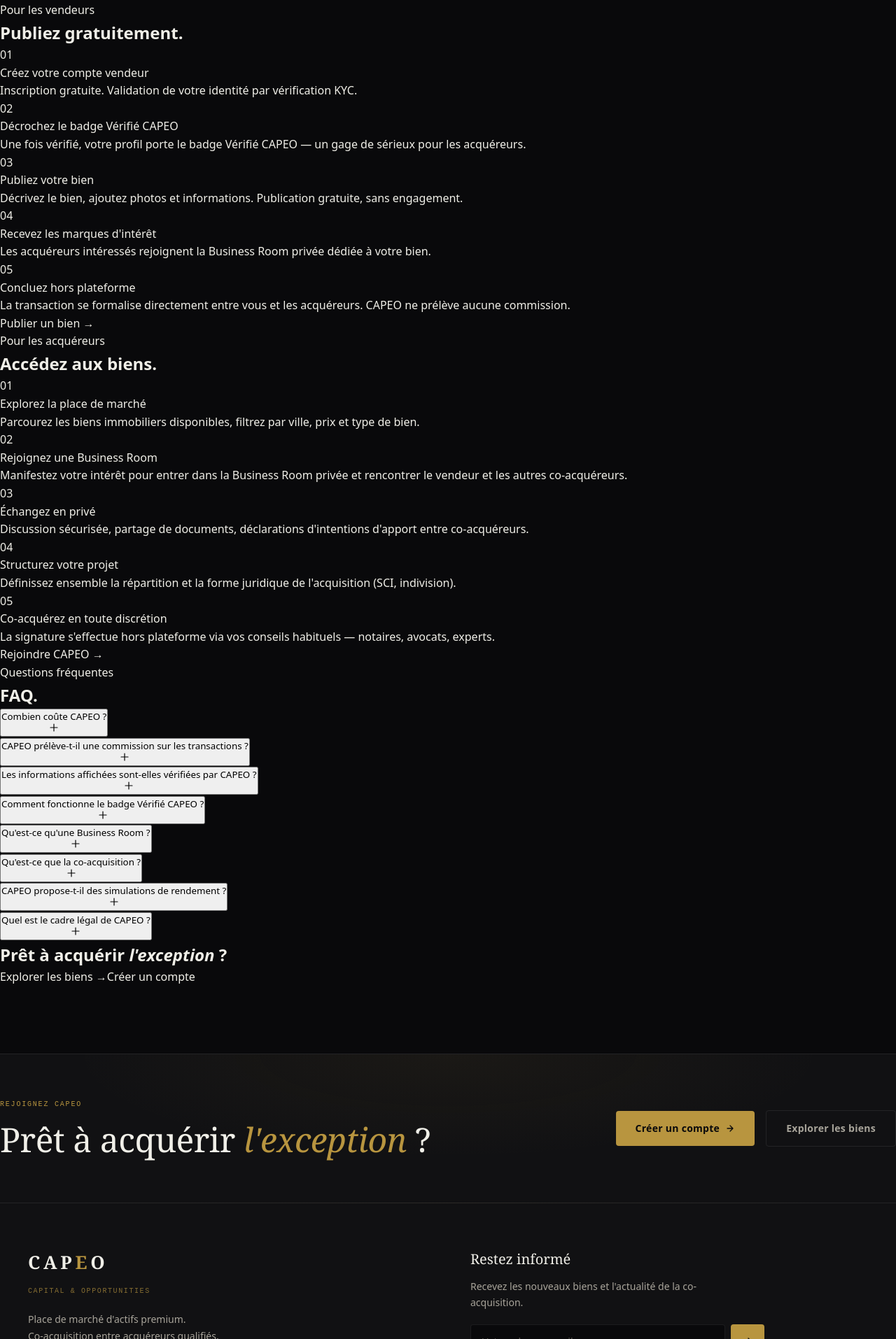
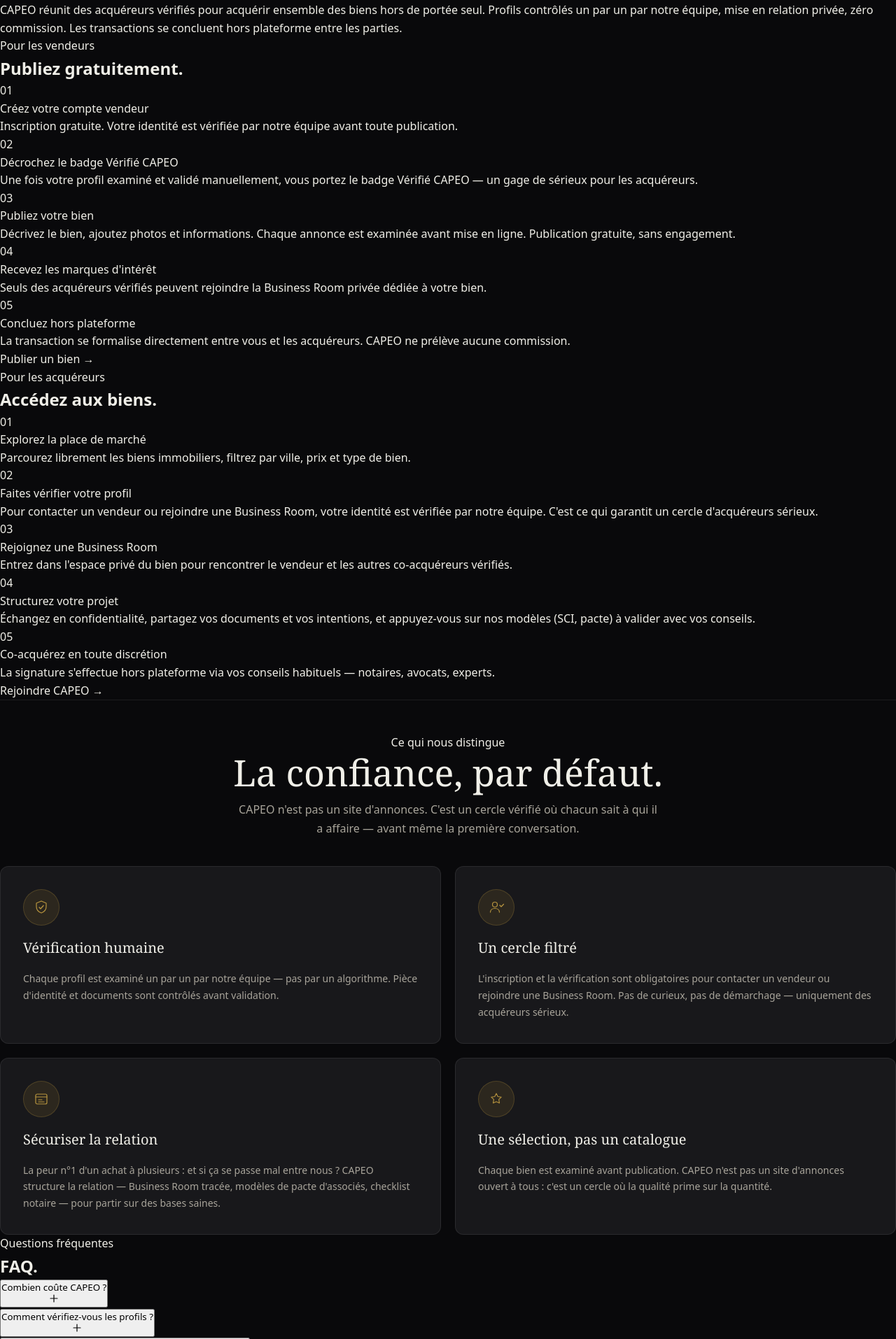
Before and after one commit to devcapeo/CAPEO, a React (Vite) app: page /comment-ca-marche in a window 1280 px wide. Shown: the part 126-2040 px from the top of the page at 70% size. Built offline with nearby package versions, Linux system fonts and the light colour scheme.

Commit message:
Update CommentCaMarche.jsx

```diff
--- a/src/pages/CommentCaMarche/CommentCaMarche.jsx
+++ b/src/pages/CommentCaMarche/CommentCaMarche.jsx
@@ -1,6 +1,7 @@
 /* ============================================
-   CAPEO — COMMENT ÇA MARCHE V4
-   Structure calquée sur la page Actifs.
+   CAPEO — COMMENT ÇA MARCHE V5
+   + Section "La confiance CAPEO" (vérification
+   humaine, filtrage, réassurance co-acquéreurs).
    ============================================ */
 
 import { useState } from 'react'
@@ -8,27 +9,71 @@ import { Link } from 'react-router-dom'
 import './CommentCaMarche.css'
 
 const VENDEUR_STEPS = [
-  { num: '01', title: 'Créez votre compte vendeur', desc: 'Inscription gratuite. Validation de votre identité par vérification KYC.' },
-  { num: '02', title: 'Décrochez le badge Vérifié CAPEO', desc: 'Une fois vérifié, votre profil porte le badge Vérifié CAPEO — un gage de sérieux pour les acquéreurs.' },
-  { num: '03', title: 'Publiez votre bien', desc: 'Décrivez le bien, ajoutez photos et informations. Publication gratuite, sans engagement.' },
-  { num: '04', title: 'Recevez les marques d\'intérêt', desc: 'Les acquéreurs intéressés rejoignent la Business Room privée dédiée à votre bien.' },
+  { num: '01', title: 'Créez votre compte vendeur', desc: 'Inscription gratuite. Votre identité est vérifiée par notre équipe avant toute publication.' },
+  { num: '02', title: 'Décrochez le badge Vérifié CAPEO', desc: 'Une fois votre profil examiné et validé manuellement, vous portez le badge Vérifié CAPEO — un gage de sérieux pour les acquéreurs.' },
+  { num: '03', title: 'Publiez votre bien', desc: 'Décrivez le bien, ajoutez photos et informations. Chaque annonce est examinée avant mise en ligne. Publication gratuite, sans engagement.' },
+  { num: '04', title: 'Recevez les marques d\'intérêt', desc: 'Seuls des acquéreurs vérifiés peuvent rejoindre la Business Room privée dédiée à votre bien.' },
   { num: '05', title: 'Concluez hors plateforme', desc: 'La transaction se formalise directement entre vous et les acquéreurs. CAPEO ne prélève aucune commission.' },
 ]
 
 const ACQUEREUR_STEPS = [
-  { num: '01', title: 'Explorez la place de marché', desc: 'Parcourez les biens immobiliers disponibles, filtrez par ville, prix et type de bien.' },
-  { num: '02', title: 'Rejoignez une Business Room', desc: 'Manifestez votre intérêt pour entrer dans la Business Room privée et rencontrer le vendeur et les autres co-acquéreurs.' },
-  { num: '03', title: 'Échangez en privé', desc: 'Discussion sécurisée, partage de documents, déclarations d\'intentions d\'apport entre co-acquéreurs.' },
-  { num: '04', title: 'Structurez votre projet', desc: 'Définissez ensemble la répartition et la forme juridique de l\'acquisition (SCI, indivision).' },
+  { num: '01', title: 'Explorez la place de marché', desc: 'Parcourez librement les biens immobiliers, filtrez par ville, prix et type de bien.' },
+  { num: '02', title: 'Faites vérifier votre profil', desc: 'Pour contacter un vendeur ou rejoindre une Business Room, votre identité est vérifiée par notre équipe. C\'est ce qui garantit un cercle d\'acquéreurs sérieux.' },
+  { num: '03', title: 'Rejoignez une Business Room', desc: 'Entrez dans l\'espace privé du bien pour rencontrer le vendeur et les autres co-acquéreurs vérifiés.' },
+  { num: '04', title: 'Structurez votre projet', desc: 'Échangez en confidentialité, partagez vos documents et vos intentions, et appuyez-vous sur nos modèles (SCI, pacte) à valider avec vos conseils.' },
   { num: '05', title: 'Co-acquérez en toute discrétion', desc: 'La signature s\'effectue hors plateforme via vos conseils habituels — notaires, avocats, experts.' },
+]
+
+const TRUST = [
+  {
+    icon: (
+      <svg width="22" height="22" viewBox="0 0 22 22" fill="none">
+        <path d="M11 2l7 3v5c0 4.5-3 7.5-7 9-4-1.5-7-4.5-7-9V5l7-3z" stroke="currentColor" strokeWidth="1.2" strokeLinejoin="round"/>
+        <path d="M8 11l2 2 4-4.5" stroke="currentColor" strokeWidth="1.3" strokeLinecap="round" strokeLinejoin="round"/>
+      </svg>
+    ),
+    title: 'Vérification humaine',
+    desc: 'Chaque profil est examiné un par un par notre équipe — pas par un algorithme. Pièce d\'identité et documents sont contrôlés avant validation.',
+  },
+  {
+    icon: (
+      <svg width="22" height="22" viewBox="0 0 22 22" fill="none">
+        <circle cx="9" cy="7" r="3.5" stroke="currentColor" strokeWidth="1.2"/>
+        <path d="M2.5 18c0-3.5 3-5.5 6.5-5.5s6.5 2 6.5 5.5" stroke="currentColor" strokeWidth="1.2" strokeLinecap="round"/>
+        <path d="M16 8l2 2 3.5-3.5" stroke="currentColor" strokeWidth="1.3" strokeLinecap="round" strokeLinejoin="round"/>
+      </svg>
+    ),
+    title: 'Un cercle filtré',
+    desc: 'L\'inscription et la vérification sont obligatoires pour contacter un vendeur ou rejoindre une Business Room. Pas de curieux, pas de démarchage — uniquement des acquéreurs sérieux.',
+  },
+  {
+    icon: (
+      <svg width="22" height="22" viewBox="0 0 22 22" fill="none">
+        <rect x="3" y="4" width="16" height="14" rx="2" stroke="currentColor" strokeWidth="1.2"/>
+        <path d="M3 8h16M7 12h5M7 15h8" stroke="currentColor" strokeWidth="1.2" strokeLinecap="round"/>
+      </svg>
+    ),
+    title: 'Sécuriser la relation',
+    desc: 'La peur n°1 d\'un achat à plusieurs : et si ça se passe mal entre nous ? CAPEO structure la relation — Business Room tracée, modèles de pacte d\'associés, checklist notaire — pour partir sur des bases saines.',
+  },
+  {
+    icon: (
+      <svg width="22" height="22" viewBox="0 0 22 22" fill="none">
+        <path d="M11 3l2.2 4.5 5 .7-3.6 3.5.9 5L11 14.8 6.5 16.7l.9-5L3.8 8.2l5-.7L11 3z" stroke="currentColor" strokeWidth="1.1" strokeLinejoin="round"/>
+      </svg>
+    ),
+    title: 'Une sélection, pas un catalogue',
+    desc: 'Chaque bien est examiné avant publication. CAPEO n\'est pas un site d\'annonces ouvert à tous : c\'est un cercle où la qualité prime sur la quantité.',
+  },
 ]
 
 const FAQ = [
   { q: 'Combien coûte CAPEO ?', a: 'Pendant notre phase de lancement, l\'accès est entièrement gratuit, pour les vendeurs comme pour les acquéreurs. Notre objectif est d\'abord de constituer une communauté de qualité et de concrétiser les premiers projets de co-acquisition.' },
+  { q: 'Comment vérifiez-vous les profils ?', a: 'Chaque inscription est examinée manuellement par notre équipe. Nous demandons une pièce d\'identité et, pour les vendeurs, un document attestant du bien. Cet examen humain est ce qui garantit le sérieux du cercle d\'acquéreurs et de vendeurs.' },
   { q: 'CAPEO prélève-t-il une commission sur les transactions ?', a: 'Non. CAPEO n\'est pas un prestataire de services de financement participatif (PSFP). Aucun flux financier ne transite par la plateforme. Les transactions sont formalisées hors plateforme entre les parties.' },
-  { q: 'Les informations affichées sont-elles vérifiées par CAPEO ?', a: 'Non. Les informations présentées (surfaces, prix indicatifs, charges, etc.) sont fournies exclusivement par les vendeurs et ne sont pas vérifiées par CAPEO. Il appartient à chaque acquéreur de procéder à ses propres vérifications avec ses conseils.' },
-  { q: 'Comment fonctionne le badge Vérifié CAPEO ?', a: 'Le badge Vérifié CAPEO atteste que l\'identité du vendeur a été vérifiée via notre processus KYC. Il ne constitue ni une garantie ni une recommandation sur la qualité du bien proposé.' },
-  { q: 'Qu\'est-ce qu\'une Business Room ?', a: 'Une Business Room est un espace privé dédié à un bien spécifique. Elle réunit le vendeur et les acquéreurs intéressés pour échanger en confidentialité : discussion sécurisée, partage de documents, déclarations d\'intentions d\'apport entre co-acquéreurs.' },
+  { q: 'Les informations affichées sont-elles vérifiées par CAPEO ?', a: 'Nous vérifions l\'identité des vendeurs et l\'existence du bien. En revanche, les informations détaillées (surfaces, prix indicatifs, charges, etc.) sont fournies par les vendeurs : il appartient à chaque acquéreur de procéder à ses propres vérifications avec ses conseils.' },
+  { q: 'Comment fonctionne le badge Vérifié CAPEO ?', a: 'Le badge atteste que l\'identité du membre a été contrôlée manuellement par notre équipe. Il ne constitue ni une garantie ni une recommandation sur la qualité du bien proposé.' },
+  { q: 'Qu\'est-ce qu\'une Business Room ?', a: 'Une Business Room est un espace privé dédié à un bien spécifique. Elle réunit le vendeur et les acquéreurs vérifiés pour échanger en confidentialité : discussion sécurisée, partage de documents, déclarations d\'intentions d\'apport entre co-acquéreurs.' },
   { q: 'Qu\'est-ce que la co-acquisition ?', a: 'La co-acquisition désigne le fait, pour plusieurs acquéreurs, de s\'unir pour acquérir ensemble un bien immobilier. CAPEO facilite la mise en relation des co-acquéreurs ; la structuration juridique et fiscale relève exclusivement des conseils des parties.' },
   { q: 'CAPEO propose-t-il des simulations de rendement ?', a: 'Non. Conformément au cadre réglementaire applicable, CAPEO ne propose aucune simulation de rendement, de plus-value ni de fiscalité.' },
   { q: 'Quel est le cadre légal de CAPEO ?', a: 'CAPEO est une plateforme de mise en relation au sens du règlement européen 2019/1150. CAPEO n\'est pas un PSFP, ne propose pas d\'offre au public d\'instruments financiers et n\'intervient pas dans le règlement des transactions.' },
@@ -41,17 +86,18 @@ export default function CommentCaMarche() {
   return (
     <div className="ccm-page">
 
-      {/* ── EN-TÊTE (calqué sur actifs-page__header) ── */}
+      {/* ── EN-TÊTE ── */}
       <div className="ccm-page__header">
         <div className="ccm-page__header-inner">
           <div className="ccm-page__eyebrow">Le fonctionnement</div>
           <h1 className="ccm-page__title">
-            Comment fonctionne <em>CAPEO</em>
+            Investir à plusieurs,<br/><em>en toute confiance</em>
           </h1>
           <p className="ccm-page__sub">
-            Une place de marché entre acquéreurs qualifiés et vendeurs
-            de biens immobiliers. Mise en relation, confidentialité, zéro
-            commission. Les transactions se concluent hors plateforme.
+            CAPEO réunit des acquéreurs vérifiés pour acquérir ensemble
+            des biens hors de portée seul. Profils contrôlés un par un par
+            notre équipe, mise en relation privée, zéro commission. Les
+            transactions se concluent hors plateforme entre les parties.
           </p>
         </div>
       </div>
@@ -105,6 +151,27 @@ export default function CommentCaMarche() {
 
           </div>
 
+          {/* ── SECTION CONFIANCE ── */}
+          <div className="ccm-trust">
+            <div className="ccm-trust__header">
+              <div className="ccm-page__eyebrow">Ce qui nous distingue</div>
+              <h2 className="ccm-trust__title">La confiance, par défaut.</h2>
+              <p className="ccm-trust__sub">
+                CAPEO n'est pas un site d'annonces. C'est un cercle vérifié où
+                chacun sait à qui il a affaire — avant même la première conversation.
+              </p>
+            </div>
+            <div className="ccm-trust__grid">
+              {TRUST.map((item, i) => (
+                <div key={i} className="ccm-trust__card">
+                  <div className="ccm-trust__icon">{item.icon}</div>
+                  <div className="ccm-trust__card-title">{item.title}</div>
+                  <div className="ccm-trust__card-desc">{item.desc}</div>
+                </div>
+              ))}
+            </div>
+          </div>
+
           {/* FAQ */}
           <div className="ccm-faq">
             <div className="ccm-faq__header">
```
